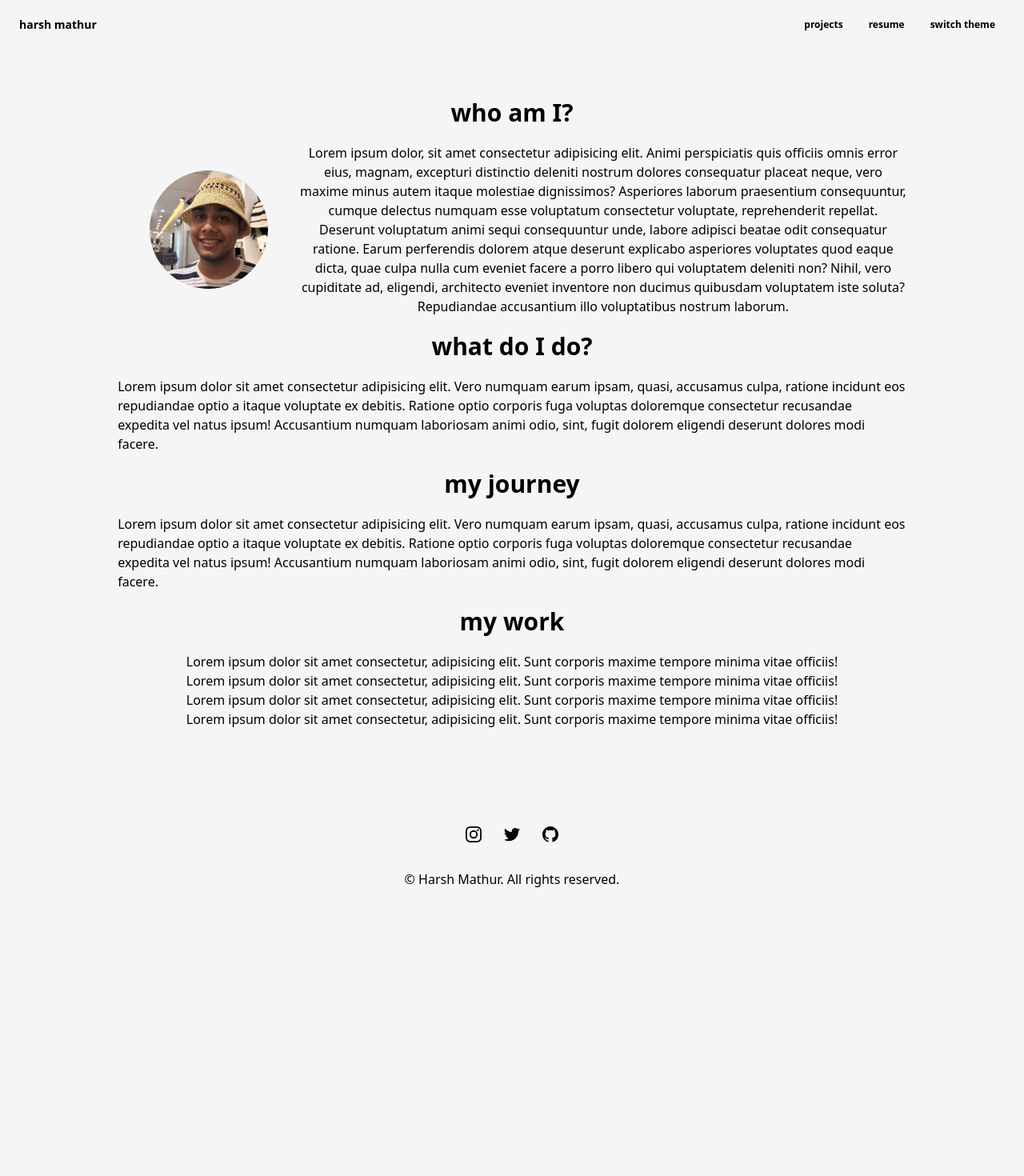
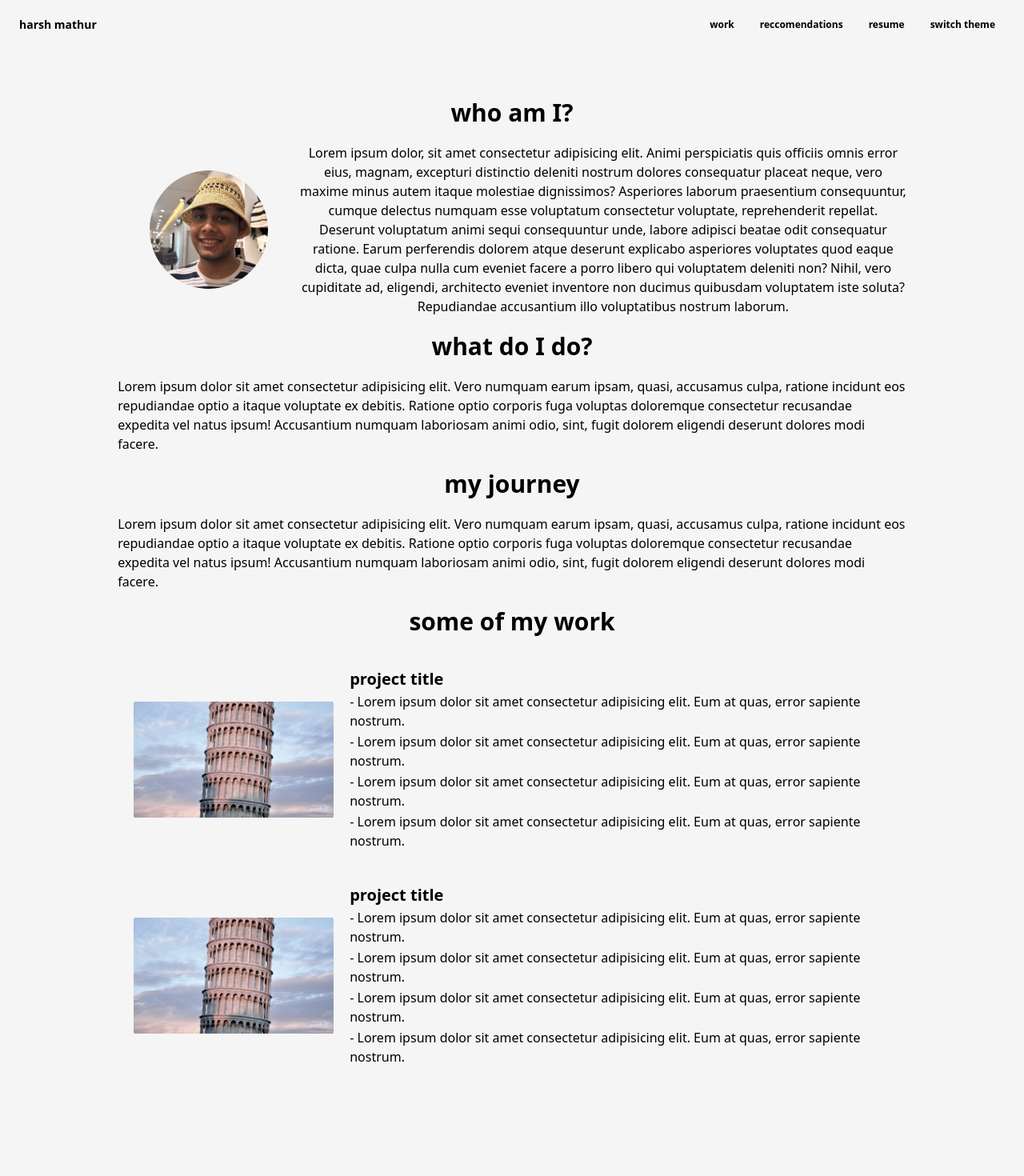
Before and after one commit to harshmathurx/harsh-paper-portfolio, a Next.js app: page / in a window 1280 px wide. Shown: the top 1470 px of the page at 80% size. Before the commit the page ends 1159 px from the top, so only its background shows below. Built offline with nearby package versions, Linux system fonts and the light colour scheme.

Commit message:
skeleton pt. 2

```diff
--- a/components/Navbar.js
+++ b/components/Navbar.js
@@ -39,7 +39,15 @@ const Navbar = () => {
                   className="px-3 py-2 h-full flex items-center text-xs lowercase font-bold leading-snug  hover:opacity-75 hover:underline"
                   href="/privacy-policy" onClick={() => setNavbarOpen(false)}
                 >
-                  <span className="ml-2">projects</span>
+                  <span className="ml-2">work</span>
+                </Link>
+              </li>
+              <li className="nav-item">
+                <Link
+                  className="px-3 py-2 h-full flex items-center text-xs lowercase font-bold leading-snug  hover:opacity-75 hover:underline"
+                  href="/privacy-policy" onClick={() => setNavbarOpen(false)}
+                >
+                  <span className="ml-2">reccomendations</span>
                 </Link>
               </li>
               <li className="nav-item">
--- a/pages/index.js
+++ b/pages/index.js
@@ -35,20 +35,45 @@ export default function Home() {
       </div>
       <div className='flex flex-col justify-center items-center'>
         <p className='text-3xl font-semibold my-5'>
-          my work
+          some of my work
         </p>
-        <div>
-          Lorem ipsum dolor sit amet consectetur, adipisicing elit. Sunt corporis maxime tempore minima vitae officiis!
+        <div className='flex flex-col md:flex-row justify-center items-center my-5'>
+          <Image src='/images/project_placeholder.jpg' className='rounded-sm mx-5 my-5 md:my-2' width={250} height={150} />
+          <div>
+            <p className='text-xl font-bold'>project title</p>
+            <p className='my-0.5'>
+              - Lorem ipsum dolor sit amet consectetur adipisicing elit. Eum at quas, error sapiente nostrum.
+            </p>
+            <p className='my-0.5'>
+              - Lorem ipsum dolor sit amet consectetur adipisicing elit. Eum at quas, error sapiente nostrum.
+            </p>
+            <p className='my-0.5'>
+              - Lorem ipsum dolor sit amet consectetur adipisicing elit. Eum at quas, error sapiente nostrum.
+            </p>
+            <p className='my-0.5'>
+              - Lorem ipsum dolor sit amet consectetur adipisicing elit. Eum at quas, error sapiente nostrum.
+            </p>
+          </div>
         </div>
-        <div>
-          Lorem ipsum dolor sit amet consectetur, adipisicing elit. Sunt corporis maxime tempore minima vitae officiis!
+        <div className='flex flex-col md:flex-row justify-center items-center my-5'>
+          <Image src='/images/project_placeholder.jpg' className='rounded-sm mx-5 my-5 md:my-2' width={250} height={150} />
+          <div>
+            <p className='text-xl font-bold'>project title</p>
+            <p className='my-0.5'>
+              - Lorem ipsum dolor sit amet consectetur adipisicing elit. Eum at quas, error sapiente nostrum.
+            </p>
+            <p className='my-0.5'>
+              - Lorem ipsum dolor sit amet consectetur adipisicing elit. Eum at quas, error sapiente nostrum.
+            </p>
+            <p className='my-0.5'>
+              - Lorem ipsum dolor sit amet consectetur adipisicing elit. Eum at quas, error sapiente nostrum.
+            </p>
+            <p className='my-0.5'>
+              - Lorem ipsum dolor sit amet consectetur adipisicing elit. Eum at quas, error sapiente nostrum.
+            </p>
+          </div>
         </div>
-        <div>
-          Lorem ipsum dolor sit amet consectetur, adipisicing elit. Sunt corporis maxime tempore minima vitae officiis!
-        </div>
-        <div>
-          Lorem ipsum dolor sit amet consectetur, adipisicing elit. Sunt corporis maxime tempore minima vitae officiis!
-        </div>
+
       </div>
     </div>
   )
```
Also changed, not shown: public/images/project_placeholder.jpg (added).
